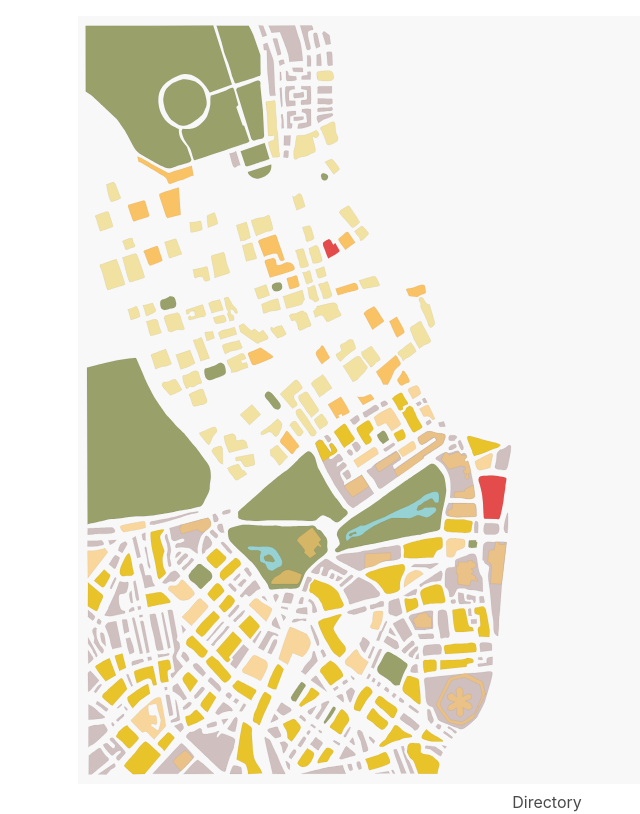
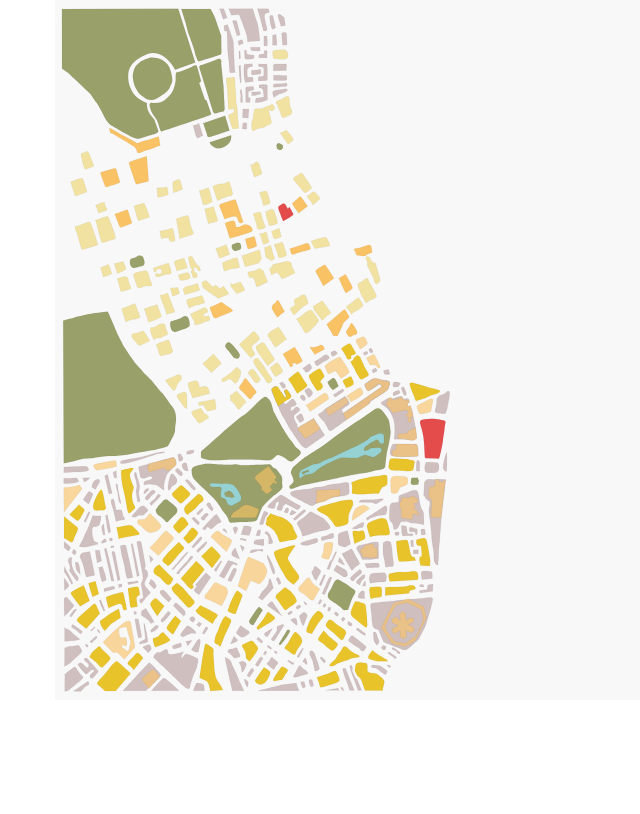
Before and after one commit to Fabax/SHCD-map, a React (Create React App) app: page /map in a window 1280 px wide. Shown: the whole page, without its empty margins (93-733 px from the left). Built offline with nearby package versions, Linux system fonts and the light colour scheme.

Commit message:
start implementing zoom on map

```diff
--- a/src/components/Map/Map.css
+++ b/src/components/Map/Map.css
@@ -1,6 +1,4 @@
 #londonMap {
-  margin-top: 2vh;
-  height: 96vh;
-  width: auto;
   background-color: #f8f8f8;
+  height: 100%;
 }
--- a/src/components/Map/Map.js
+++ b/src/components/Map/Map.js
@@ -22,10 +22,7 @@ class Map extends Component {
 
   // D3 stuff;
   bindD3() {
-    this.map = d3
-      .select('#londonMap')
-      .attr('width', '100%')
-      .attr('height', '100%');
+    this.map = d3.select('#londonMap').attr('height', '100%');
 
     this.houses = this.map
       .selectAll('#SW-Yellow, #SW-Orange')
@@ -44,6 +41,15 @@ class Map extends Component {
     this.houses.on('mouseout', function() {
       d3.select(this).style('opacity', '1');
     });
+
+    let svg = d3.select('#wrapper').call(
+      d3
+        .zoom()
+        .scaleExtent([1, 8])
+        .on('zoom', function() {
+          svg.attr('transform', d3.event.transform);
+        }),
+    );
   }
 
   updateD3() {
@@ -88,11 +94,7 @@ class Map extends Component {
   }
 
   render() {
-    return (
-      <div>
-        <LondonMapSvg />
-      </div>
-    );
+    return <LondonMapSvg />;
   }
 }
 
--- a/src/pages/MapPage/MapPage.js
+++ b/src/pages/MapPage/MapPage.js
@@ -1,15 +1,16 @@
 import React, { Component } from 'react';
 import Map from '../../components/Map/Map';
-import History from '../../components/History/History';
-import Directory from '../../components/Directory/Directory';
+import './MapPage.scss';
+// import History from '../../components/History/History';
+// import Directory from '../../components/Directory/Directory';
 
 export default class MapPage extends Component {
   render() {
     return (
-      <div className="container">
-        <Map />
-        <History />
-        <Directory />
+      <div className="mapPage">
+        <div className="mapContainer">
+          <Map />
+        </div>
       </div>
     );
   }
--- /dev/null
+++ b/src/pages/MapPage/MapPage.scss
@@ -0,0 +1,11 @@
+.mapPage {
+  overflow-y: hidden; // hide vertical
+  overflow-x: hidden; // hide horizontal
+  position: absolute;
+  height: 90%;
+  width: 90%;
+}
+
+.mapContainer {
+  height: 700px;
+}
```
Also changed, not shown: src/assets/LondonMapSvg.js.
